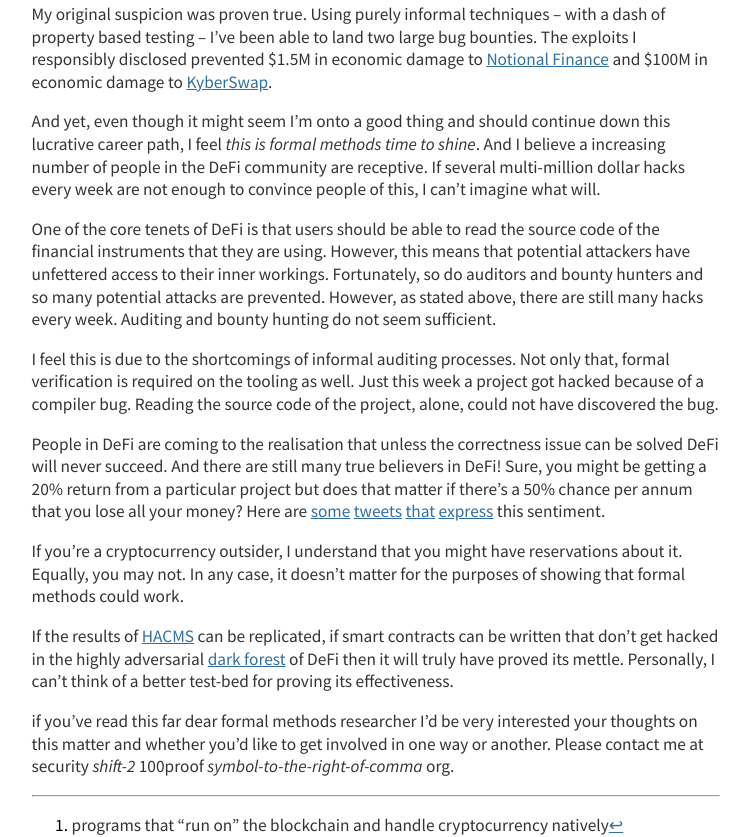
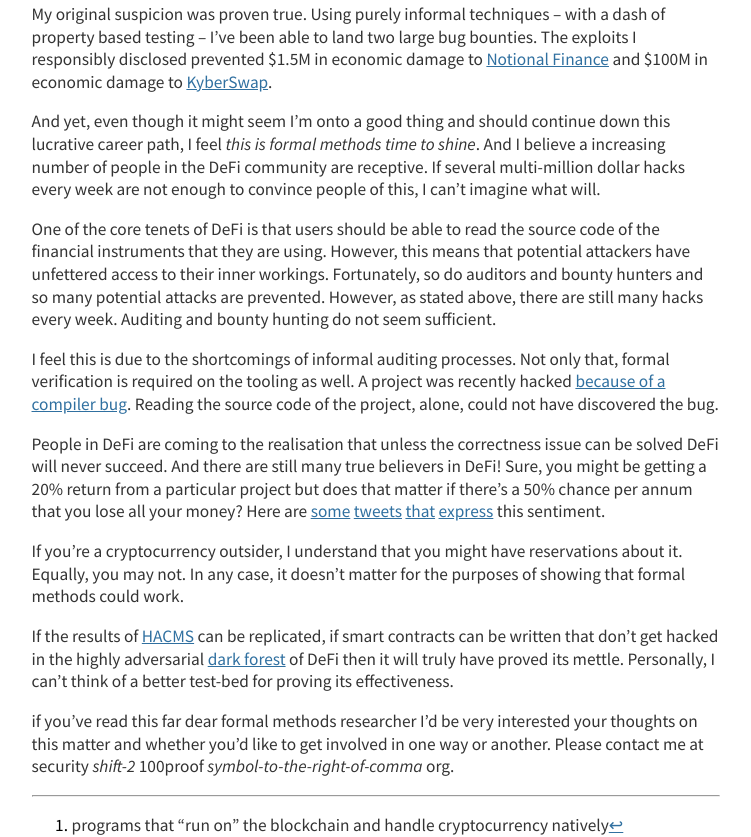
Before and after one commit to one-hundred-proof/one-hundred-proof.github.io, a plain HTML site: page open-letter-on-fm.html in a window 1280 px wide. Shown: the part 1403-2240 px from the top of the page, without its empty margins (264-1015 px from the left). Drawn offline with Linux system fonts and the light colour scheme.

Commit message:
Change wording

```diff
--- a/open-letter-on-fm.html
+++ b/open-letter-on-fm.html
@@ -108,9 +108,10 @@ are still many hacks every week. Auditing and bounty hunting do not seem
 sufficient.</p>
 <p>I feel this is due to the shortcomings of informal auditing
 processes. Not only that, formal verification is required on the tooling
-as well. Just this week a project got hacked because of a compiler bug.
-Reading the source code of the project, alone, could not have discovered
-the bug.</p>
+as well. A project was recently hacked <a
+href="https://osec.io/blog/2023-08-01-vyper-timeline">because of a
+compiler bug</a>. Reading the source code of the project, alone, could
+not have discovered the bug.</p>
 <p>People in DeFi are coming to the realisation that unless the
 correctness issue can be solved DeFi will never succeed. And there are
 still many true believers in DeFi! Sure, you might be getting a 20%
```
